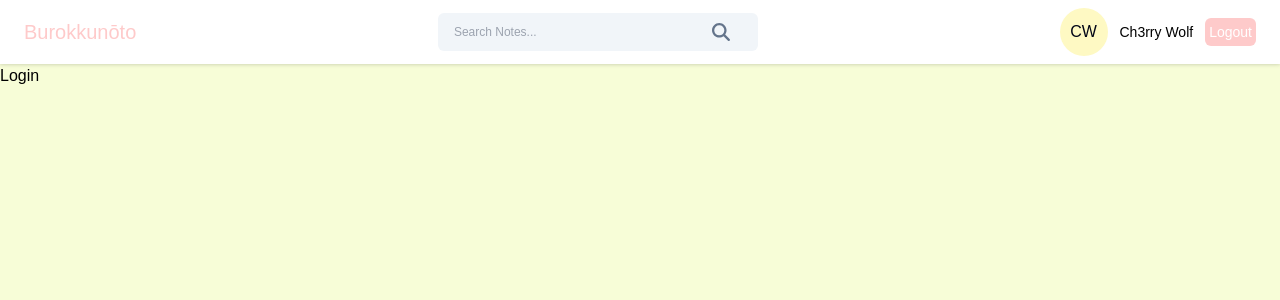
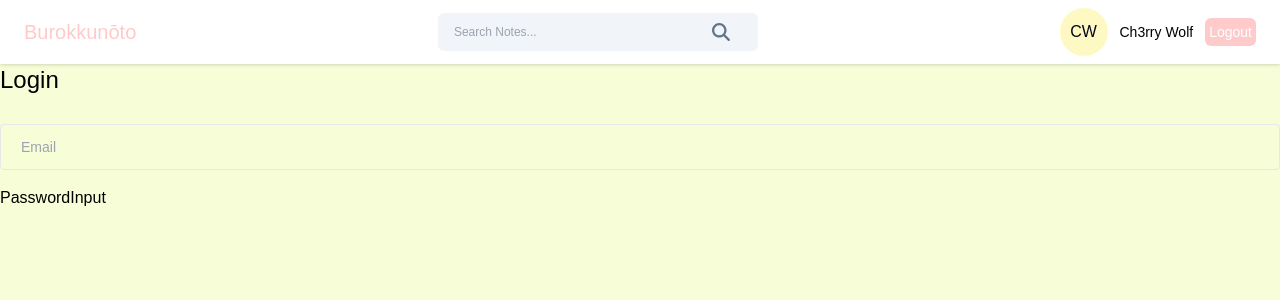
Before and after one commit to ch3rrywolf/Burokkunoto, a React (Vite) app in the folder frontend/: page /login in a window 1280 px wide. Shown: the top 300 px of the page. Built offline with nearby package versions, Linux system fonts and the light colour scheme.

Commit message:
frontend Login form

```diff
--- /dev/null
+++ b/frontend/src/components/Input/PasswordInput.jsx
@@ -0,0 +1,9 @@
+import React from 'react'
+
+const PasswordInput = () => {
+  return (
+    <div>PasswordInput</div>
+  )
+}
+
+export default PasswordInput
--- a/frontend/src/pages/Login/Login.jsx
+++ b/frontend/src/pages/Login/Login.jsx
@@ -1,8 +1,26 @@
-import React from 'react'
+import React, { useState } from 'react'
+import PasswordInput from '../../components/Input/PasswordInput'
 
 const Login = () => {
+  const [email, setEmail] = useState("")
+  const [password, setPassword] = useState("")
+  const [error, setError] = useState("")
   return (
-    <div>Login</div>
+    <div className="">
+      <div>
+        <form>
+          <h4 className="text-2xl mb-7">Login</h4>
+          <input
+            type="text"
+            placeholder="Email"
+            className="input-box"
+            value={email}
+            onChange={(e) => setEmail(e.target.value)}
+          />
+          <PasswordInput />
+        </form>
+      </div>
+    </div>
   )
 }
 
```
